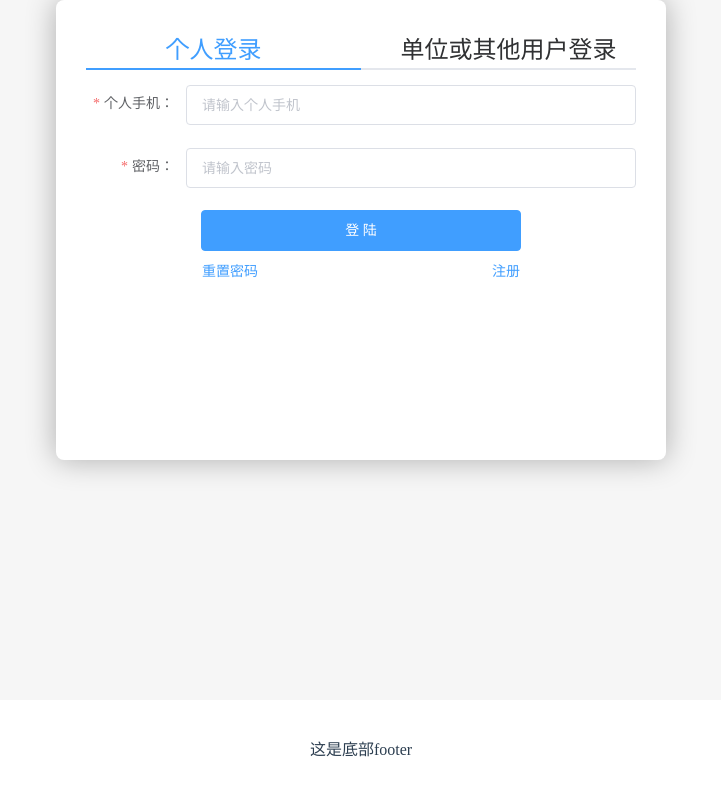
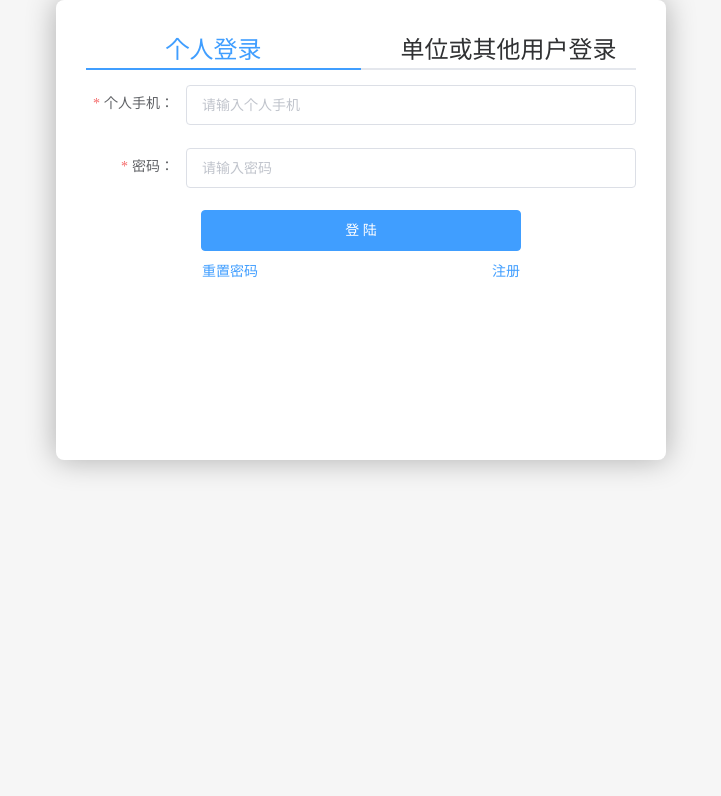
Before and after one commit to uxc150023/ilovecyy, a Vue app: page /login in a window 1280 px wide. Shown: the top 796 px of the page, without its empty margins (279-1000 px from the left). Built offline with nearby package versions, Linux system fonts and the light colour scheme.

Commit message:
修改对话框宽度

```diff
--- a/src/App.vue
+++ b/src/App.vue
@@ -1,7 +1,7 @@
 <template>
     <div id="app">
         <router-view/>
-        <app-footer></app-footer>
+        <!-- <app-footer></app-footer> -->
     </div>
 </template>
 
--- a/src/config/env.js
+++ b/src/config/env.js
@@ -12,7 +12,7 @@ let routerMode = 'hash';
 let imgBaseUrl = '';
 
 if (process.env.NODE_ENV == 'development') {
-	baseUrl = 'https://console.xinxuejie.com.cn/';
+	// baseUrl = 'https://console.xinxuejie.com.cn/';
     // baseUrl = 'http://192.168.31.188:80/';
     baseUrl = 'http://uiiqda.natappfree.cc/';
     // baseUrl = 'http://zwnju4.natappfree.cc/';
--- a/src/style/theme-base.scss
+++ b/src/style/theme-base.scss
@@ -90,7 +90,10 @@ body {
     height: 1px;
 }
 
-
+/*设置dialog宽度*/
+.el-dialog {
+    width: 900px;
+}
 
 /*登陆*/
 .login {
```
